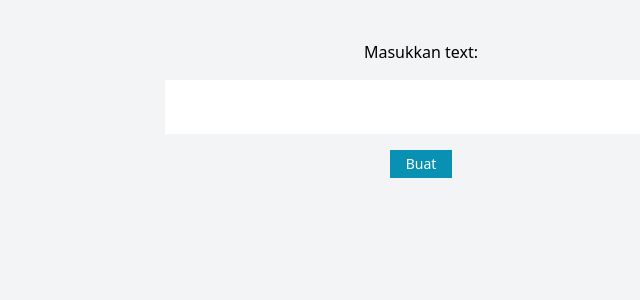
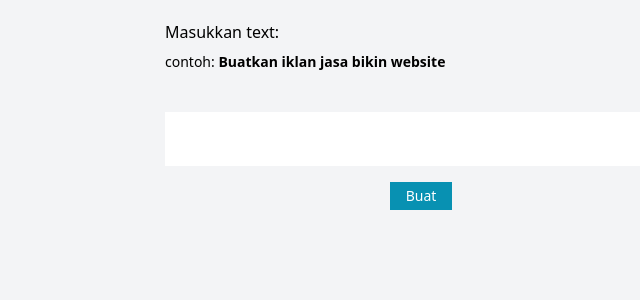
Before and after one commit to fsholehan/buatcaption, a Next.js app: page / in a window 1280 px wide. Shown: the top 300 px of the page, without its empty margins (219-859 px from the left). Built offline with nearby package versions, Linux system fonts and the light colour scheme.

Commit message:
eight commit

```diff
--- a/pages/index.js
+++ b/pages/index.js
@@ -31,8 +31,13 @@ export default function Home() {
         <link rel="icon" href="/favicon.ico" />
       </Head>
       <div className="w-full pb-10">
-        <div className="flex items-center justify-center flex-col gap-y-4 md:w-2/5 w-3/4 mx-auto pt-10">
-          <h1>Masukkan text:</h1>
+        <div className="md:w-2/5 w-3/4 mx-auto my-5 flex flex-col gap-y-2">
+          <h1 className="text-left font-medium">Masukkan text:</h1>
+          <span className="text-sm">
+            contoh: <b>Buatkan iklan jasa bikin website</b>
+          </span>
+        </div>
+        <div className="flex items-center justify-center flex-col gap-y-4 md:w-2/5 w-3/4 mx-auto pt-5">
           <div className="bg-white w-full">
             <textarea
               onChange={(e) => setWord(e.target.value)}
```
